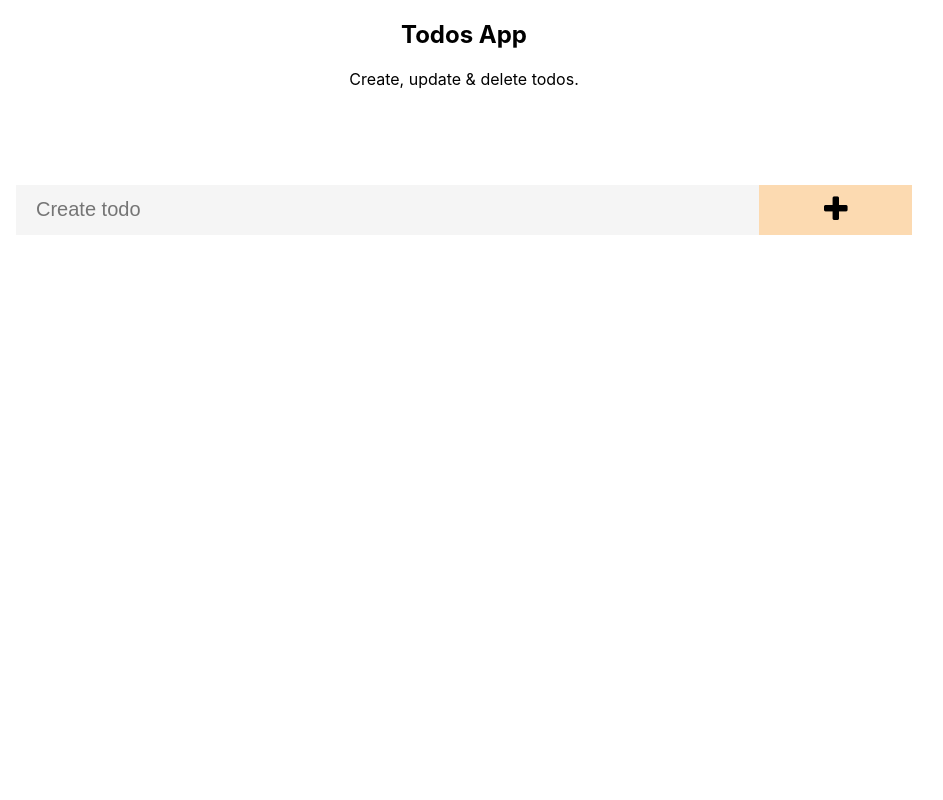
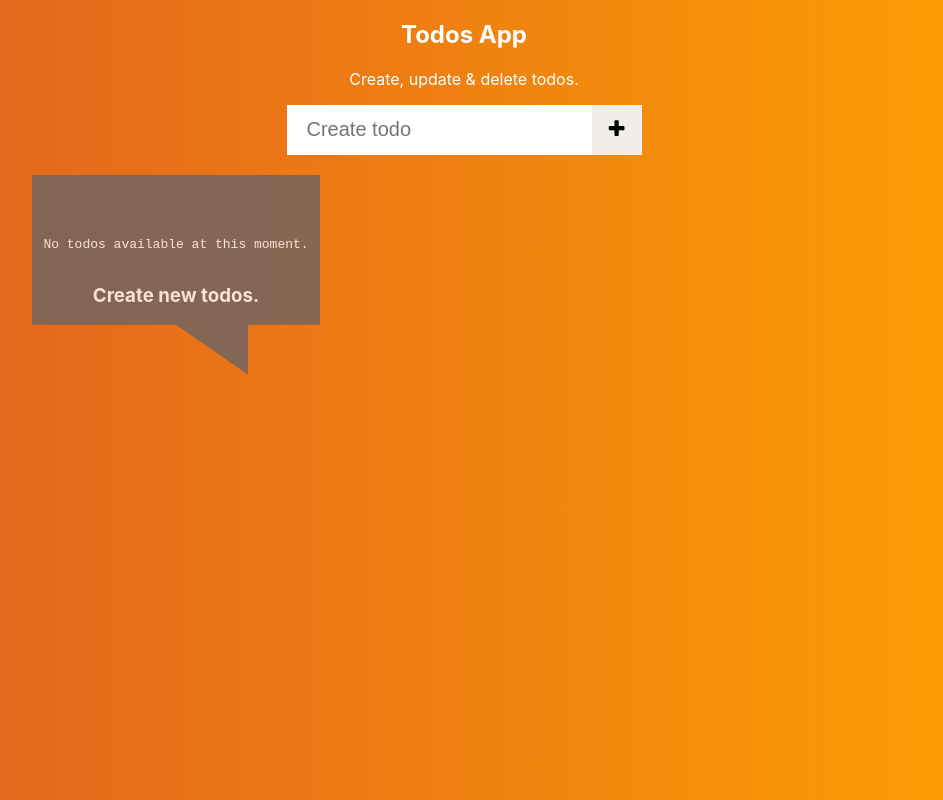
Before and after one commit to mprabs/Todos-App, a React (Create React App) app: page / in a window 1280 px wide. Shown: the whole page, without its empty margins (176-1119 px from the left). Built offline with nearby package versions, Linux system fonts and the light colour scheme.

Commit message:
completed, timestamp and design

```diff
--- a/public/index.html
+++ b/public/index.html
@@ -42,3 +42,17 @@
     -->
   </body>
 </html>
+
+<style>
+  body {
+    margin: 0;
+    padding: 0;
+    box-sizing: border-box;
+    background: linear-gradient(to right, rgb(224, 93, 33), orange);
+  }
+
+html, body {
+    height: 100%;
+    width: 100%;
+}
+</style>
--- a/src/App.css
+++ b/src/App.css
@@ -1,33 +1,34 @@
-.App {
-    display: grid;
-    place-items: center;
-}
+ .App {
+     display: grid;
+     place-items: center;
+    color: white;
+ }
 
-.App form {
-    margin: 10vh;
+ .App .heading {
+     text-align: center;
+ }
+
+ .App form {
     height: 50px;
     display: flex;
-    align-items: center;
     justify-content: center;
-    width: 70%;
 }
 
 form input {
-    flex: 1;
     height: 50px;
     border: none;
     padding: 0 20px;
     font-size: 20px;
-    background-color: rgb(245, 245, 245);
+    background-color: rgb(255, 255, 255);
 }
 
 form button {
-    height: 50px;
-    flex: 0.2;
-    font-size: 30px;
+    height: 100%;
+    width: 50px;
+    font-size: 20px;
     border: none;
     cursor: pointer;
-    background-color: rgb(252, 218, 177);
+    background-color: rgb(241, 238, 234);
 }
 
 form button:hover {
@@ -38,39 +39,58 @@ form input:focus, form button:focus {
     outline: none;
 }
 
+.todos {
+    display: flex;
+    width: 90%;
+    justify-content: space-around;
+    flex-wrap: wrap;
+}
+
+.todos .pending__todos, .completed__todos {
+    flex: 0.5;
+}
+
+.todos > div > h3 {
+    text-align: center;
+}
+
 .todo {
+    background-color: whitesmoke;
+    color: black;
+    margin: 20px;
     display: flex;
-    width: 70%;
-    margin: 10px 0;
-    background: linear-gradient(to right, rgb(53, 49, 49), rgb(5, 5, 5));
-    height: 10vh;
+    justify-content: space-between;
+    flex-wrap: wrap;
     border-radius: 10px;
-    align-items: center;
-    justify-content: space-between;
-    padding-left: 20px;
+    overflow: hidden;
+}
+
+.column__todo {
+    flex-direction: column;
+}
+
+.todo .buttons {
+    background-color: rgb(228, 228, 224);
+    width: 100%;
+    display: flex;
+    height: 5vh;
 }
 
 .todo span {
-    font-size: 14px;
-    flex: 0.7;
-    color: white;
-}
-
-.todo .buttons {
-    flex: 0.3;
     display: flex;
-    justify-content: space-evenly;
-    height: 100%;
-    width: 100%;
+    justify-content: center;
+    align-items: center;
+    font-size: 20px;
+    padding: 20px;
 }
 
 .todo .buttons button {
-    background: none;
     border: none;
-    font-size: 15px;
-    cursor: pointer;
-    padding: 0 10px;
+    border-right: 1px solid rgb(209, 202, 202);
     transition: transform 0.3s ease-in-out;
+    font-size: 100%;
+    opacity: 0.7;
+    flex: 1;
 }
 
 .todo .buttons button:focus {
@@ -78,17 +98,45 @@ form input:focus, form button:focus {
 }
 
 .todo .buttons button:hover {
-    transform: scale(1.5);
+    background-color: wheat;
 }
 
 .todo .fa-pencil {
-    color: rgb(144, 144, 228);
+    color: rgb(18, 18, 233);
 }
 
 .todo .fa-trash {
-    color: rgb(211, 6, 6);
+    color: rgb(252, 4, 4);
 }
 
-.heading h2, .heading p {
-    text-align: center;
+.todo .fa-check {
+    color: rgb(18, 204, 18);
 }
+
+.todo__details {
+    display: flex;
+    width: 100%;
+    flex-direction: column;
+    align-items: center;
+    justify-content: center;
+}
+
+.todo__details pre {
+    height: 100%;
+    font-size: 10px;
+    opacity: 0.7;
+}
+
+.empty__message {
+    margin: 20px auto;
+    width: 50%;
+    height: 200px;
+    background-color: rgb(105, 101, 101);
+    clip-path: polygon(0 0, 100% 0, 100% 75%, 75% 75%, 75% 100%, 50% 75%, 0% 75%);
+    opacity: 0.8;
+    color: rgb(255, 255, 255);
+    display: flex;
+    justify-content: center;
+    align-items: center;
+    flex-direction: column;
+}
--- a/src/App.js
+++ b/src/App.js
@@ -3,15 +3,23 @@ import './App.css';
 
 function App() {
   let localTodos = JSON.parse(localStorage.getItem('todos'));
+  let localCompletedTodos = JSON.parse(localStorage.getItem('completedTodos'));
+
   if(!localTodos) localTodos = "";
+  if(!localCompletedTodos) localCompletedTodos = "";
 
   const [todos, setTodos] = useState([...localTodos]);
   const [toUpdateTodo, setToUpdateTodo] = useState(false);
   const [updateWalaTodo, setUpdateWalaTodo] = useState([]);
+  const [completedTodos, setCompletedTodos] = useState([...localCompletedTodos]);
 
   useEffect(()=> {
     localStorage.setItem('todos', JSON.stringify(todos))
   }, [todos])
+
+  useEffect(() => {
+    localStorage.setItem('completedTodos', JSON.stringify(completedTodos))
+  }, [completedTodos])
 
   function addTodo(a) {
     a.preventDefault();
@@ -19,7 +27,10 @@ function App() {
     if (!newTodo.value) {
       return;
     }
-    setTodos([...todos, newTodo.value]);
+    setTodos([...todos, {
+      value: newTodo.value,
+      time: getTimeNow()
+    }]);
     newTodo.value = "";
   }
 
@@ -34,9 +45,14 @@ function App() {
     e.preventDefault();
     const updatedValue = document.getElementById("todo").value;
     deleteTodo(updatedValue);
+    const justUpdatedTodo = {
+      value: updatedValue,
+      time: getTimeNow()
+    }
     const newTodos = todos.map((todo) => {
-      return todo === updateWalaTodo ? (todo = updatedValue || updateWalaTodo) : todo;
+      return todo === updateWalaTodo ? (todo = justUpdatedTodo || updateWalaTodo) : todo;
     });
+    console.log(newTodos)
     setTodos([...newTodos]);
     document.getElementById('todo').value = "";
     setToUpdateTodo(false);
@@ -44,8 +60,42 @@ function App() {
   }
 
   function setValue(todo) {
-    document.getElementById("todo").value = todo;
+    document.getElementById("todo").value = todo.value;
     setUpdateWalaTodo(todo);
+    console.log(todo)
+  }
+
+  function completeTodo(todo) {
+    setCompletedTodos([todo, ...completedTodos])
+    deleteTodo(todo);
+  }
+
+  function getTimeNow() {
+    var months = ["Jan", "Feb", "Mar", "Apr", "May", "Jun", "Jul", "Aug", "Sep", "Oct", "Nov", "Dec"];
+    var days = ["Sunday", "Monday", "Tuesday", "Wednesday", "Thursday", "Friday", "Saturday"];
+    var d = new Date();
+    var day = days[d.getDay()];
+    var hr = d.getHours();
+    var min = d.getMinutes();
+    var sec = d.getSeconds();
+    if (min < 10) {
+        min = "0" + min;
+    }
+    var ampm = "am";
+    if( hr > 12 ) {
+        hr -= 12;
+        ampm = "pm";
+    }
+    var month = months[d.getMonth()];
+    var year = d.getFullYear();
+    return `${hr}:${min}:${sec}${ampm}, ${day} (${month}, ${year})`
+  }
+
+  function deleteCompleted(todo) {
+    const todoList = [...completedTodos];
+    const index = todoList.indexOf(todo);
+    todoList.splice(index, 1);
+    setCompletedTodos([...todoList]);
   }
 
   return (
@@ -58,16 +108,26 @@ function App() {
         <input className="input" id="todo" placeholder="Create todo" />
         <button type="submit">
           {toUpdateTodo ?
-          <i class="fa fa-wrench" aria-hidden="true"></i>
-          : <i class="fa fa-plus" aria-hidden="true"></i>}
+          <i className="fa fa-wrench" aria-hidden="true"></i>
+          : <i className="fa fa-plus" aria-hidden="true"></i>}
         </button>
       </form>
+      <div className="todos">
+        <div className="pending__todos">
+            {todos.length > 0 && <h3>Pending</h3>}
             {todos &&
               todos.map((todo) => {
                 return (
-            <div className="todo" key={todo}>
-              <span>{todo}</span>
+                  <div className="todo column__todo" key={todo}>
+                  <div className="todo__details">
+                    <pre>Created at {todo.time}</pre>
+                    <span>{todo.value}</span>
+                  </div>
                     <div className="buttons">
+                      <button onClick={() => {completeTodo(todo)}}>
+                        <i className="fa fa-check" aria-hidden="true"></i>
+                      </button>
+
                       { updateWalaTodo !== todo ?
                       <button
                         onClick={() => {
@@ -75,15 +135,43 @@ function App() {
                           setValue(todo);
                         }}
                       >
-                  <i class="fa fa-pencil" aria-hidden="true"></i>
-                </button> : " " }
+                        <i className="fa fa-pencil" aria-hidden="true"></i>
+                      </button>
+                      : " " }
+
                       <button onClick={() => deleteTodo(todo)}>
-                <i class="fa fa-trash" aria-hidden="true"></i>
+                        <i className="fa fa-trash" aria-hidden="true"></i>
                       </button>
                     </div>
                   </div>
                 );
               })}
+              {todos.length === 0 && <div className="empty__message">
+                <pre>No todos available at this moment.</pre>
+                <h3>Create new todos.</h3>
+              </div>}
+        </div>
+        <div className="completed__todos">
+          {todos.length > 0 && <h3>Completed</h3>}
+            {completedTodos.map(todo => {
+              return (
+            <div className="todo" key={todo.time}>
+              <div className="todo__details">
+                <pre> Completed On {todo.time}</pre>
+                <span>{todo.value}</span>
+              </div>
+              <div className="buttons">
+                <button onClick={() => deleteCompleted(todo.value)}>
+                  <i className="fa fa-times" aria-hidden="true"></i>
+                </button>
+              </div>
+            </div>
+          )})}
+          {completedTodos.length === 0 && todos.length > 0 && <div className="empty__message">
+                <pre>No data found.</pre>
+              </div>}
+        </div>
+      </div>
     </div>
   );
 }
```
Lines whose indentation alone changed are shown as unchanged.
